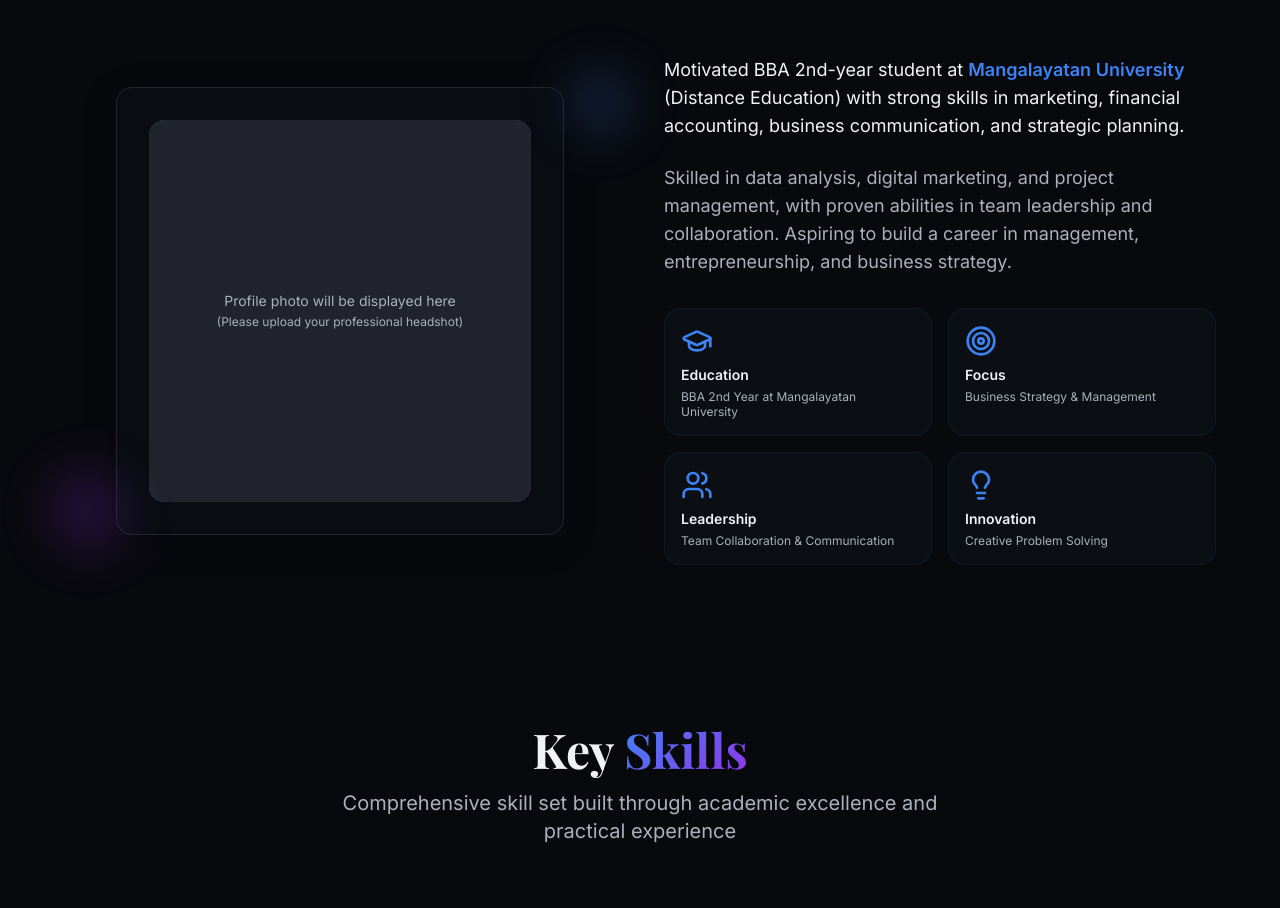
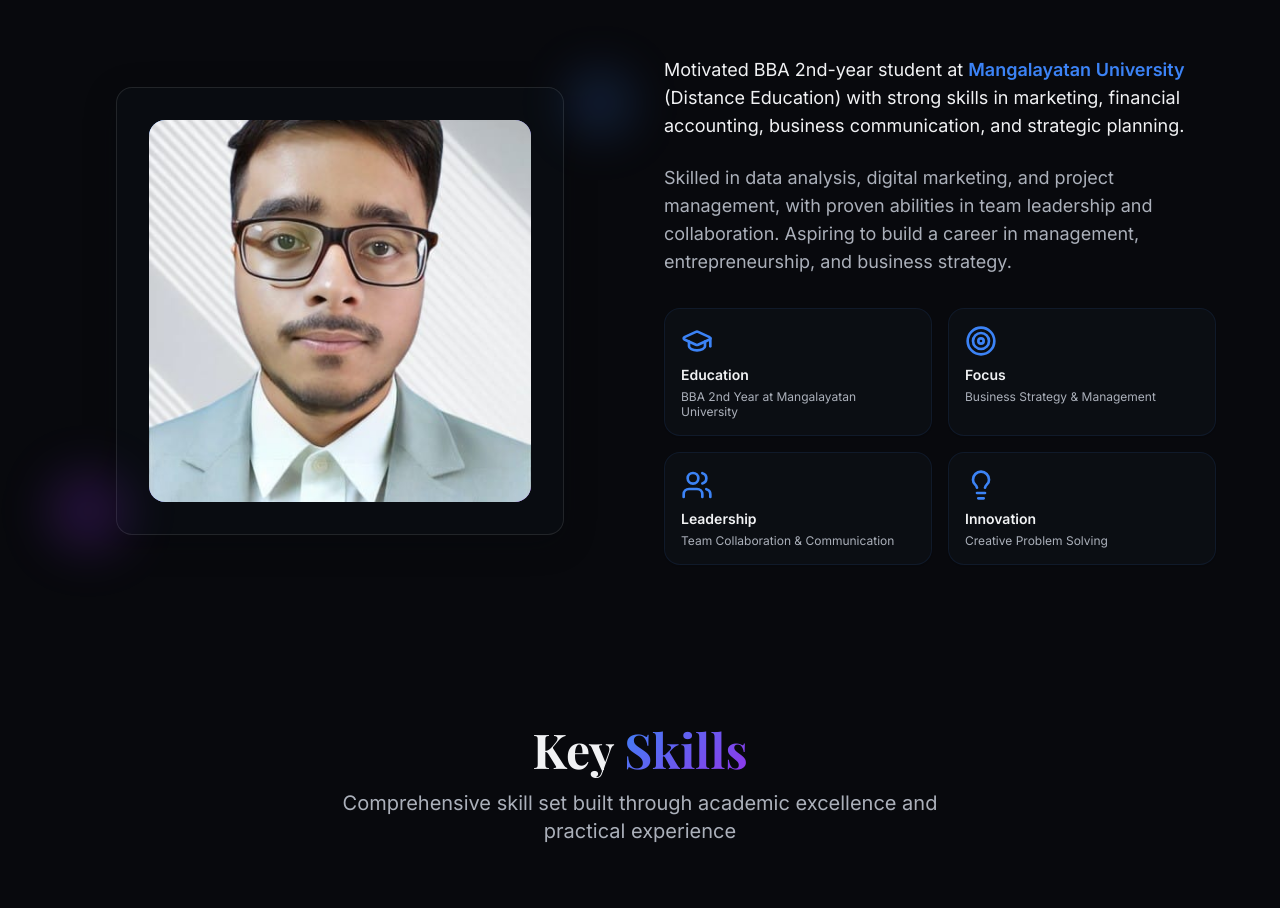
Before and after one commit to nabinbaransaha78/nabin-saha-digital-canvas, a React (Vite) app: page / in a window 1280 px wide. Shown: the part 980-1888 px from the top of the page. Built offline with nearby package versions, Linux system fonts and the light colour scheme.

Commit message:
Add profile photo
Add user's profile photo to the About section.

```diff
--- a/src/components/AboutSection.tsx
+++ b/src/components/AboutSection.tsx
@@ -43,12 +43,11 @@ const AboutSection = () => {
             <div className="relative animate-scale-in order-2 lg:order-1">
               <div className="glass-card p-4 sm:p-8 rounded-2xl max-w-sm sm:max-w-md mx-auto">
                 <div className="aspect-square bg-gradient-primary rounded-2xl flex items-center justify-center">
-                  <div className="w-full h-full bg-muted rounded-2xl flex items-center justify-center">
-                    <p className="text-muted-foreground text-xs sm:text-sm text-center px-4">
-                      Profile photo will be displayed here<br />
-                      <span className="text-xs">(Please upload your professional headshot)</span>
-                    </p>
-                  </div>
+                  <img
+                    src="/lovable-uploads/8478258c-55fe-4492-bd5b-47e4ac461713.png"
+                    alt="Nabin Baran Saha - Professional headshot"
+                    className="w-full h-full object-cover rounded-2xl"
+                  />
                 </div>
               </div>
 
```
Also changed, not shown: public/lovable-uploads/8478258c-55fe-4492-bd5b-47e4ac461713.png (added).
